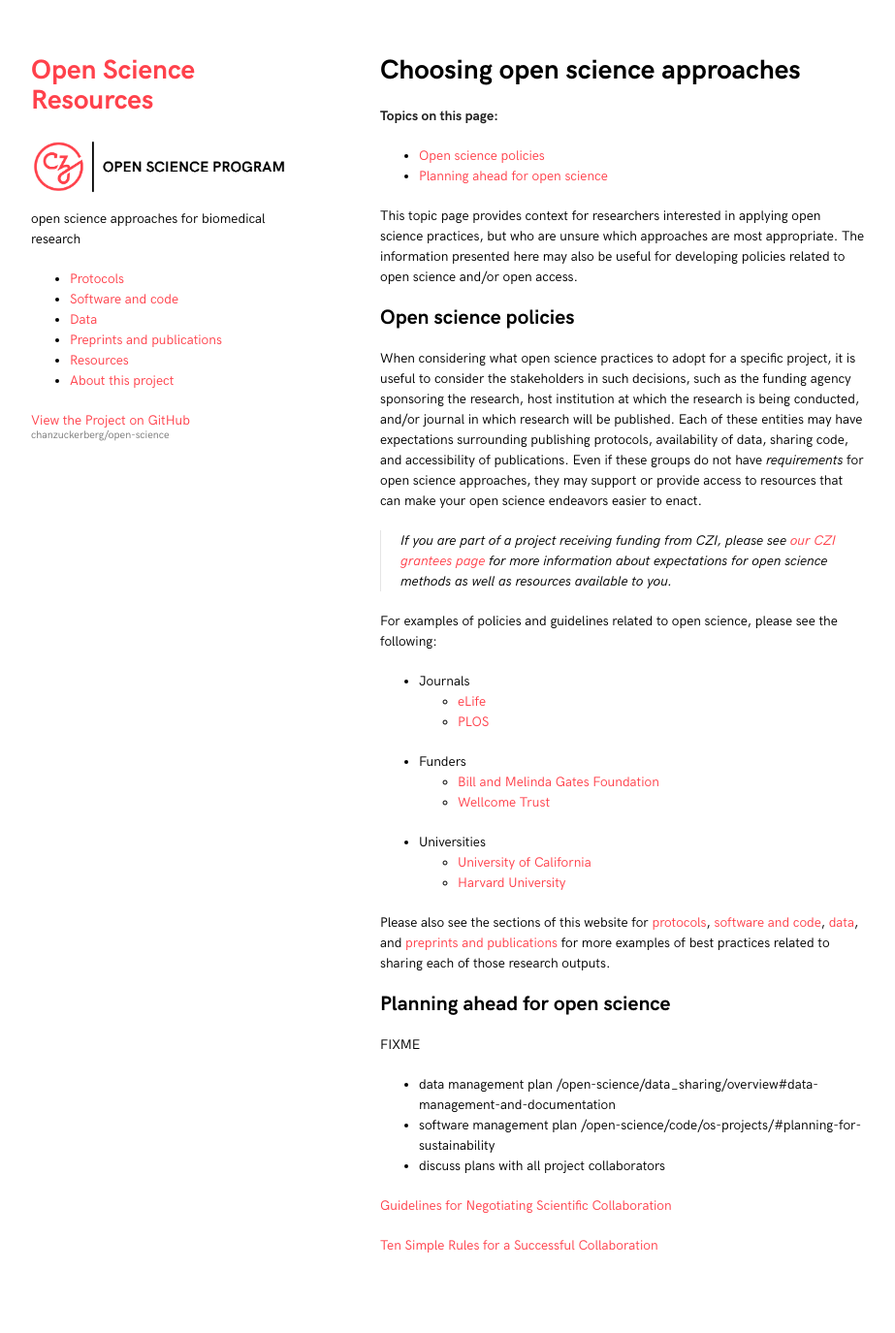
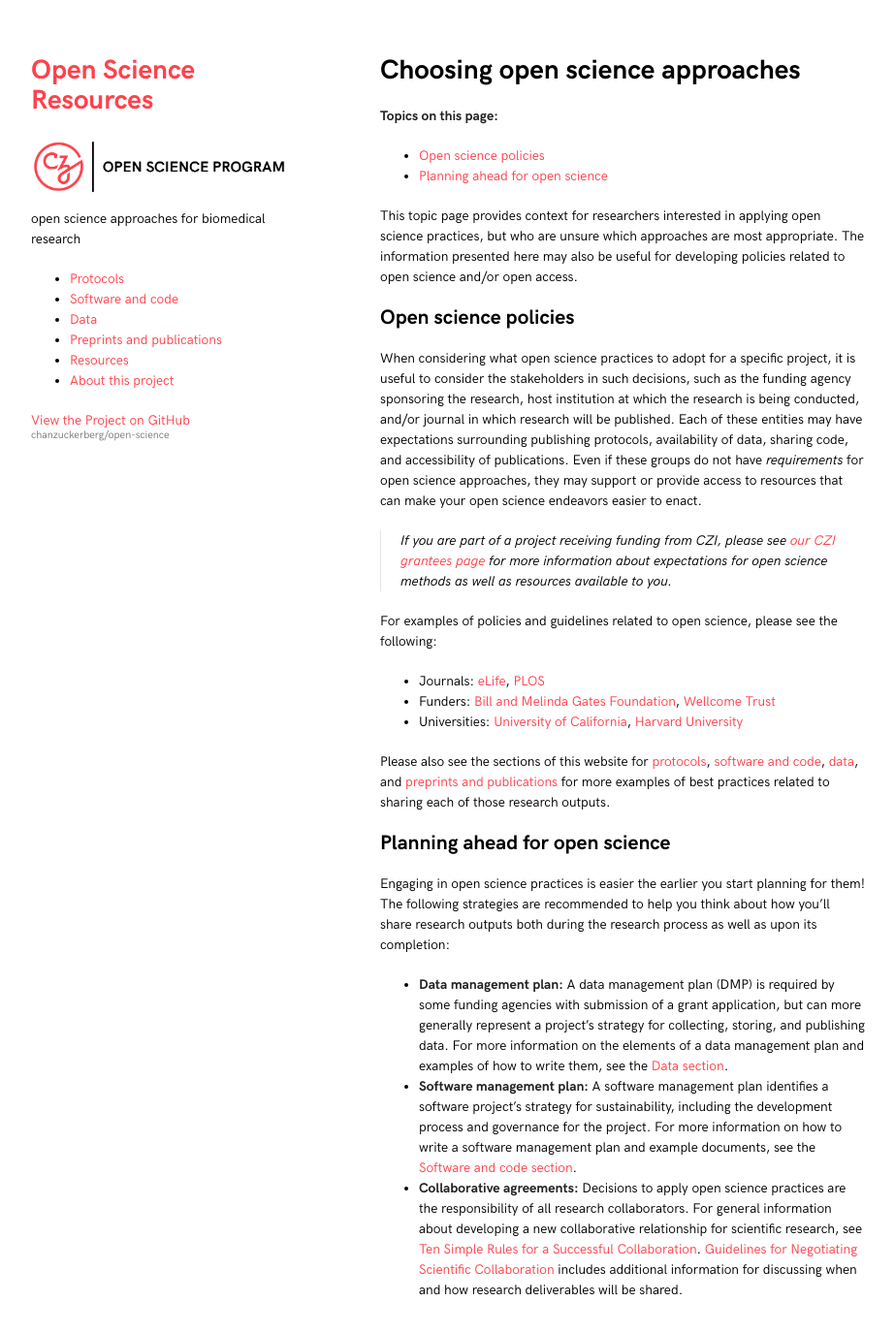
Before and after one commit to chanzuckerberg/open-science, a Jekyll site: the page built from collections/_resources/choosing.md, in a window 1280 px wide and 1400 px high. Shown: the top 1375 px of the window at 97% size, without its empty margins (178-1101 px from the left). Built offline with Jekyll 4.4.1, drawn with Linux system fonts in a browser that asks for light colours.

Commit message:
finishing choosing page

```diff
--- a/collections/_resources/choosing.md
+++ b/collections/_resources/choosing.md
@@ -53,12 +50,20 @@ for more examples of best practices related to sharing each of those research ou
 
 ## Planning ahead for open science
 
-FIXME
+Engaging in open science practices is easier the earlier you start planning for them!
+The following strategies are recommended to help you think about how you'll share research outputs both during the research process as well as upon its completion:
 
-- data management plan /open-science/data_sharing/overview#data-management-and-documentation
-- software management plan /open-science/code/os-projects/#planning-for-sustainability
-- discuss plans with all project collaborators
-
+- **Data management plan:** A data management plan (DMP) is required by some funding agencies with submission of a grant application,
+but can more generally represent a project's strategy for collecting,
+storing, and publishing data.
+For more information on the elements of a data management plan and examples of how to write them,
+see the [Data section](/open-science/data_sharing/overview#data-management-and-documentation).
+- **Software management plan:** A software management plan identifies a software project's strategy for sustainability,
+including the development process and governance for the project.
+For more information on how to write a software management plan and example documents,
+see the [Software and code section](/open-science/code/os-projects/#planning-for-sustainability).
+- **Collaborative agreements:** Decisions to apply open science practices are the responsibility of all research collaborators.
+For general information about developing a new collaborative relationship for scientific research,
+see [Ten Simple Rules for a Successful Collaboration](https://journals.plos.org/ploscompbiol/article?id=10.1371/journal.pcbi.0030044).
 [Guidelines for Negotiating Scientific Collaboration](https://journals.plos.org/plosbiology/article?id=10.1371/journal.pbio.0030217)
-
-[Ten Simple Rules for a Successful Collaboration](https://journals.plos.org/ploscompbiol/article?id=10.1371/journal.pcbi.0030044)
+includes additional information for discussing when and how research deliverables will be shared.
```
Also changed, not shown: other parts of collections/_resources/choosing.md (+6 -9 lines).
